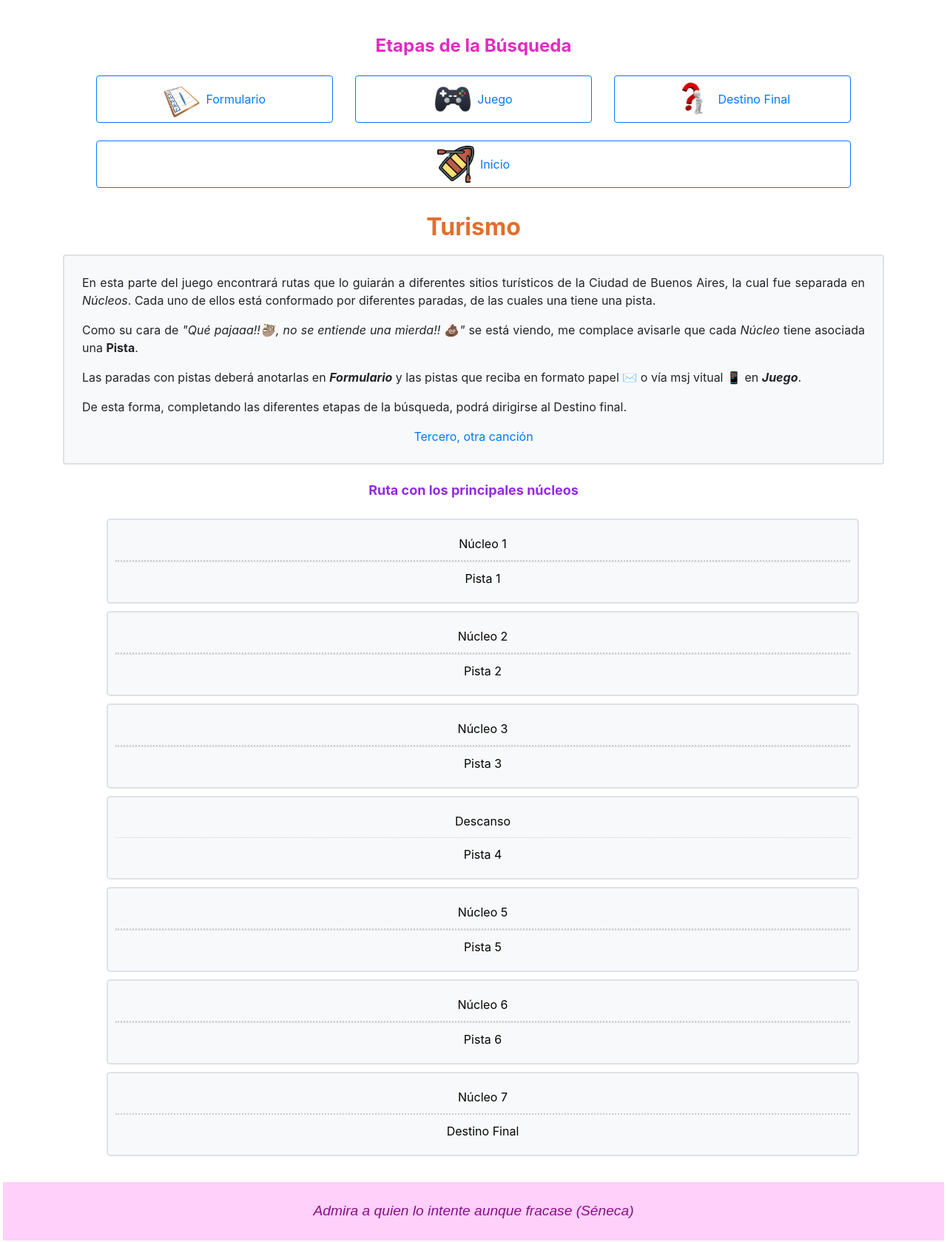
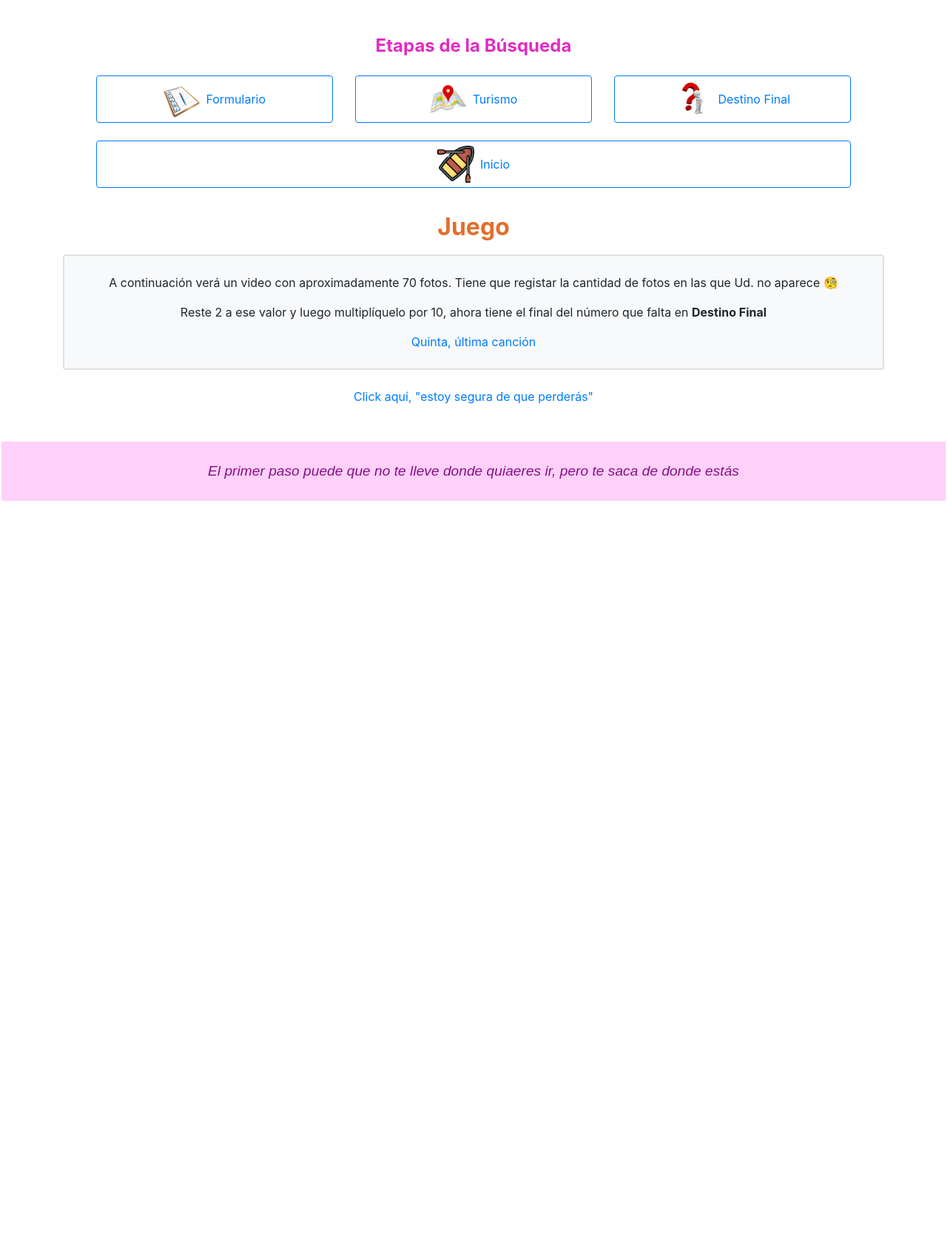
Before and after one commit to RegiOli/RemaparaBuscar, a Django app: page /juego/ in a window 1280 px wide. Shown: the part 93-1772 px from the top of the page at 74% size. After the commit the page ends 770 px from the top, so only its background shows below. Run offline with Django 5.2, Linux system fonts and the light colour scheme; some libraries are stand-ins or nearby versions.

Commit message:
Update juego.html
cambio link

```diff
--- a/pagmata/core/templates/core/juego.html
+++ b/pagmata/core/templates/core/juego.html
@@ -6,12 +6,11 @@
 <head>
     <meta charset="UTF-8">
     <meta name="viewport" content="width=device-width, initial-scale=1.0">
-    <title>Turismo</title>
+    <title>Juego</title>
     <link rel="icon" href="{% static 'core/img/rema.ico' %}">
 
     <link rel="stylesheet" href="https://stackpath.bootstrapcdn.com/bootstrap/4.5.2/css/bootstrap.min.css">
     <link rel="stylesheet" href="{% static 'core/css/jvacss.css' %}">
-
 </head>
 
 <body>
@@ -23,13 +22,12 @@
     </header>
 
     <section class="button-container mt-5">
-        <h3 class="text-center">Etapas de la Búsqueda</h2>
+        <h3 class="text-center">Etapas de la Búsqueda</h3>
         <div class="row">
 
             <div class="col-12 col-md-4 mb-4">
-                    <a href="{% url 'formulario' %}"
-                        class="btn btn-outline-primary btn-block d-flex align-items-center justify-content-center">
-                        <img src="{% static 'core/img/formpng.png' %}" alt="Logo de Formulario" width="50" class="mr-2">
+                <a href="{% url 'formulario' %}" class="btn btn-outline-primary btn-block d-flex align-items-center justify-content-center">
+                    <img src="{% static 'core/img/formpng.png' %}" alt="Logo de juego" width="50" class="mr-2">
                     Formulario
                 </a>
             </div>
@@ -37,29 +35,21 @@
 
 
             <div class="col-12 col-md-4 mb-4">
-                    <a href="{% url 'juego' %}"
-                        class="btn btn-outline-primary btn-block d-flex align-items-center justify-content-center">
-                        <img src="{% static 'core/img/game.png' %}" alt="Logo de juego" width="50" class="mr-2">
-                        Juego
+                <a href="{% url 'turismo' %}" class="btn btn-outline-primary btn-block d-flex align-items-center justify-content-center">
+                    <img src="{% static 'core/img/ubication.png' %}" alt="Logo de Turismo" width="50" class="mr-2">
+                    Turismo
                 </a>
             </div>
-
-
-
-
             <div class="col-12 col-md-4 mb-4">
-                    <a href="{% url 'destinofinal' %}"
-                        class="btn btn-outline-primary btn-block d-flex align-items-center justify-content-center">
-                        <img src="{% static 'core/img/cuestionari.png' %}" alt="Logo de Cuestionario" width="50"
-                            class="mr-2">
+                <a href="{% url 'destinofinal' %}" class="btn btn-outline-primary btn-block d-flex align-items-center justify-content-center">
+                    <img src="{% static 'core/img/cuestionari.png' %}" alt="Logo de Cuestionario" width="50" class="mr-2">
                     Destino Final
                 </a>
             </div>
 
             <div class="col-12 col-md mb-4">
-                    <a href="{% url 'index' %}"
-                        class="btn btn-outline-primary btn-block d-flex align-items-center justify-content-center">
-                        <img src="{% static 'core/img/inicio.png' %}" alt="Logo de juego" width="50" class="mr-2">
+                <a href="{% url 'index' %}" class="btn btn-outline-primary btn-block d-flex align-items-center justify-content-center">
+                    <img src="{% static 'core/img/inicio.png' %}"alt="Logo de juego" width="50" class="mr-2">
                     Inicio
                 </a>
             </div>
@@ -77,125 +67,37 @@
 
 
 
+    <h2>Juego</h2>
 
 
-    <h2>Turismo</h2>
 
     <main class="container">
         <div class="text-center custom-bg-gray p-4 rounded">
-            <p class="text-justify"> En esta parte del juego encontrará rutas que lo guiarán a diferentes sitios
-                turísticos de la Ciudad de Buenos Aires, la cual fue separada en <i>Núcleos</i>. Cada uno de ellos está conformado por diferentes paradas, de las cuales una tiene una pista.</p>
+            <p class="text-center"> A continuación verá un video con aproximadamente 70 fotos. Tiene que registar la cantidad de fotos en las que Ud. no aparece 🧐</p>
+            <p class="text-center">
+            Reste 2 a ese valor y luego multiplíquelo por 10, ahora tiene el final del número que falta en <strong>Destino Final</strong></p>
 
-            <p class="text-justify"> Como su cara de <i>"Qué pajaaa!!🦥, no se entiende una mierda!! 💩"</i> se está viendo, me complace avisarle que cada <i>Núcleo</i> tiene asociada una <strong>Pista</strong>.</p>
-
-
-            <p class="text-justify">Las paradas con pistas deberá anotarlas en <strong><i>Formulario</i></strong> y las pistas que reciba en formato papel ✉️ o vía msj vitual 📱 en <strong><i>Juego</i></strong>.</p>
-
-
-            <p class="text-justify">De esta forma, completando las diferentes etapas de la búsqueda, podrá dirigirse al Destino final.
                            </p>
 
-
-
-            <a href="https://youtu.be/OHGt3VRYVzA" target="_blank" title="Sorpresa 3 =)"> Tercero, otra canción</a>
+            <a href="https://youtu.be/3uV0-W4NWuM" target="_blank" title="Sorpresa 5 =)"> Quinta, última canción</a>
 
         </div>
 
     </main>
 
+
+
 <br>
 
-    <h4>Ruta con los principales núcleos</h4>
+<div class="video-container" style="display: flex; justify-content: center;">
 
-
-    <div class="card-container">
-
-        <div class="card">
-            <div class="card-content">
-                <a href="https://maps.app.goo.gl/7h3zE7KqofAhVUQd7" target="_blank" class="nucleo">Núcleo 1</a>
-            </div>
-
-            <div class="card-content">
-                <a href="{% url 'pista1' %}" class="pista">Pista 1</a>
-            </div>
-        </div>
-
-        <div class="card">
-            <div class="card-content">
-                <a href="https://maps.app.goo.gl/Pgw4MhTGjceLBMtv7" target="_blank" class="nucleo">Núcleo 2</a>
-            </div>
-            <div class="divider"></div>
-            <div class="card-content">
-                <a href="{% url 'pista2' %}" class="pista">Pista 2</a>
-            </div>
-        </div>
-
-        <div class="card">
-            <div class="card-content">
-                <a href="https://maps.app.goo.gl/DvXHFgz4kMsjGc1P9" target="_blank" class="nucleo">Núcleo 3</a>
-            </div>
-            <div class="card-content">
-                <div class="divider"></div>
-                <a href="{% url 'pista3' %}" class="pista">Pista 3</a>
-            </div>
-        </div>
-
-        <div class="card">
-            <div class="card-content">
-                <a href="{% url 'descanso' %}" class="descanso">Descanso</a>
-            </div>
-            <div class="card-content">
-                <div class="divider"></div>
-                <a href="{% url 'pista4' %}" class="pista">Pista 4</a>
-            </div>
-        </div>
-
-        <div class="card">
-            <div class="card-content">
-                <a href="https://maps.app.goo.gl/tfCo5QTZKa4By75z9" target="_blank" class="nucleo">Núcleo 5</a>
-            </div>
-            <div class="card-content">
-                <div class="divider"></div>
-                <a href="{% url 'pista5' %}" class="pista">Pista 5</a>
-            </div>
-        </div>
-        <div class="card">
-            <div class="card-content">
-                <a href="https://maps.app.goo.gl/EwHLvh48WKDmdHPu7" target="_blank" class="nucleo">Núcleo 6</a>
-            </div>
-            <div class="card-content">
-                <div class="divider"></div>
-                <a href="{% url 'pista6' %}" class="pista">Pista 6</a>
-            </div>
-        </div>
-
-        <div class="card">
-            <div class="card-content">
-                <a href="https://maps.app.goo.gl/j4CbnqRZFuTJPUGW6" target="_blank" class="nucleo">Núcleo 7</a>
-            </div>
-            <div class="card-content" class="destino-final">
-                <a href="{% url 'destinofinal' %}" class="destino">Destino Final</a>
-            </div>
+     <a href="https://drive.google.com/file/d/1WoDNtfGTK99lvV12-l7R7m-gXnzwyxMX/view?usp=drive_link" target="_blank"> Click aquí, "estoy segura de que perderás"</a>
 
 </div>
 
-
-
-
-
-
-
-
+<br>
 
 
 <footer>
-            <div class="fraseformulario">Admira a quien lo intente aunque fracase (Séneca)</div>
+    <div class="fraseformulario">El primer paso puede que no te lleve donde quiaeres ir, pero te saca de donde estás </div>
 </footer>
-
-
-
-</body>
-
-
-
-</html>
```
Lines whose indentation alone changed are shown as unchanged.
